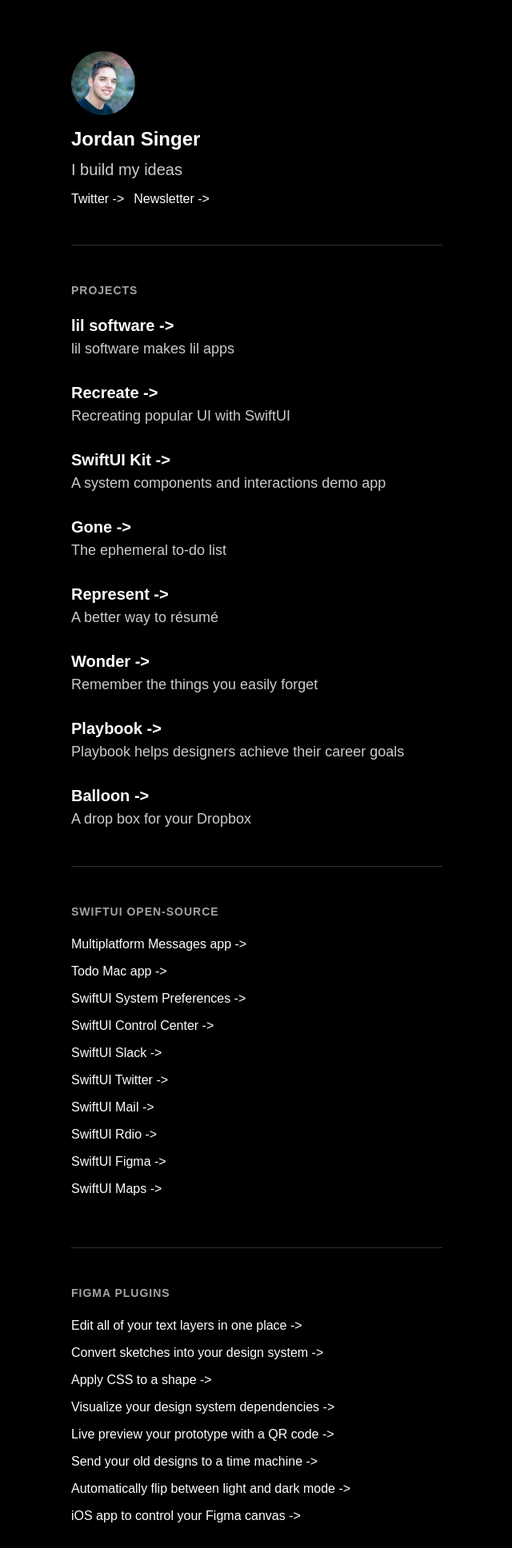
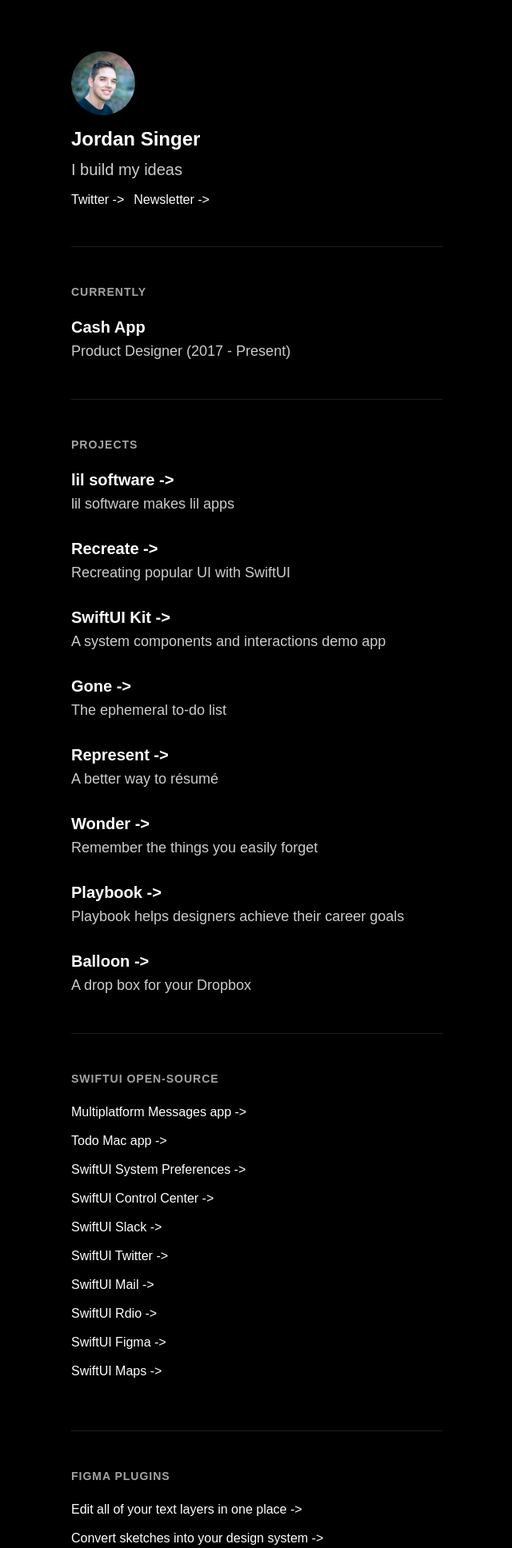
Before and after one commit to jordansinger/ibuildmyideas, a PHP site: page / in a window 1280 px wide. Shown: the top 1936 px of the page at 80% size, without its empty margins (319-959 px from the left). Run offline with PHP 8.4, Linux system fonts and the light colour scheme; some web fonts are replaced.

Commit message:
currently

```diff
--- a/index.html
+++ b/index.html
@@ -35,6 +35,17 @@
       <h2>I build my ideas</h2>
 
       <a href="https://twitter.com/jsngr" class="link">Twitter -></a><a href="https://ibuildmyideas.substack.com" class="link">Newsletter -></a>
+    </div>
+
+    <div class="section">
+      <h6>Currently</h6>
+
+      <ul>
+        <li>
+          <h3><a href="https://cash.app">Cash App</a></h3>
+          <p>Product Designer (2017 - Present)</p>
+        </li>
+      </ul>
     </div>
 
     <div class="section">
--- a/style.css
+++ b/style.css
@@ -29,7 +29,7 @@ a:hover {
 .section {
 	padding-bottom: 48px;
 	margin-bottom: 48px;
-	border-bottom: 1px solid #333;
+	border-bottom: 1px solid rgba(255, 255, 255, 0.12);
 }
 .section:last-of-type {
 	border-bottom: 0;
@@ -57,6 +57,7 @@ h2 {
 }
 .link {
 	font-size: 16px;
+	line-height: 20px;
 	color: #fff;
 	margin-right: 12px;
 }
@@ -82,7 +83,7 @@ h3 {
 }
 p {
 	font-size: 18px;
-	line-height: 22px;
+	line-height: 24px;
 	color: rgba(255, 255, 255, 0.8);
 }
 ul li {
```
